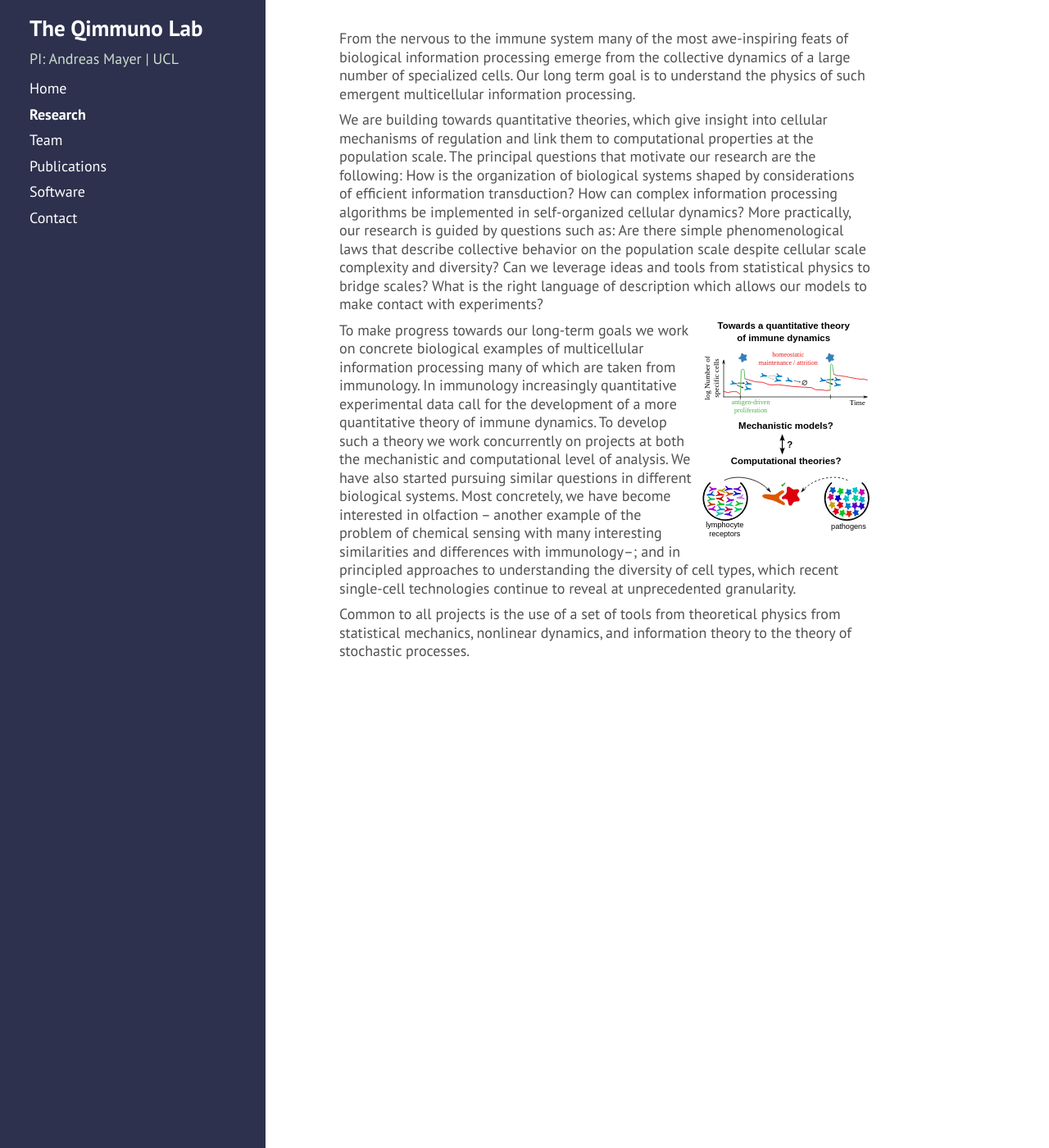
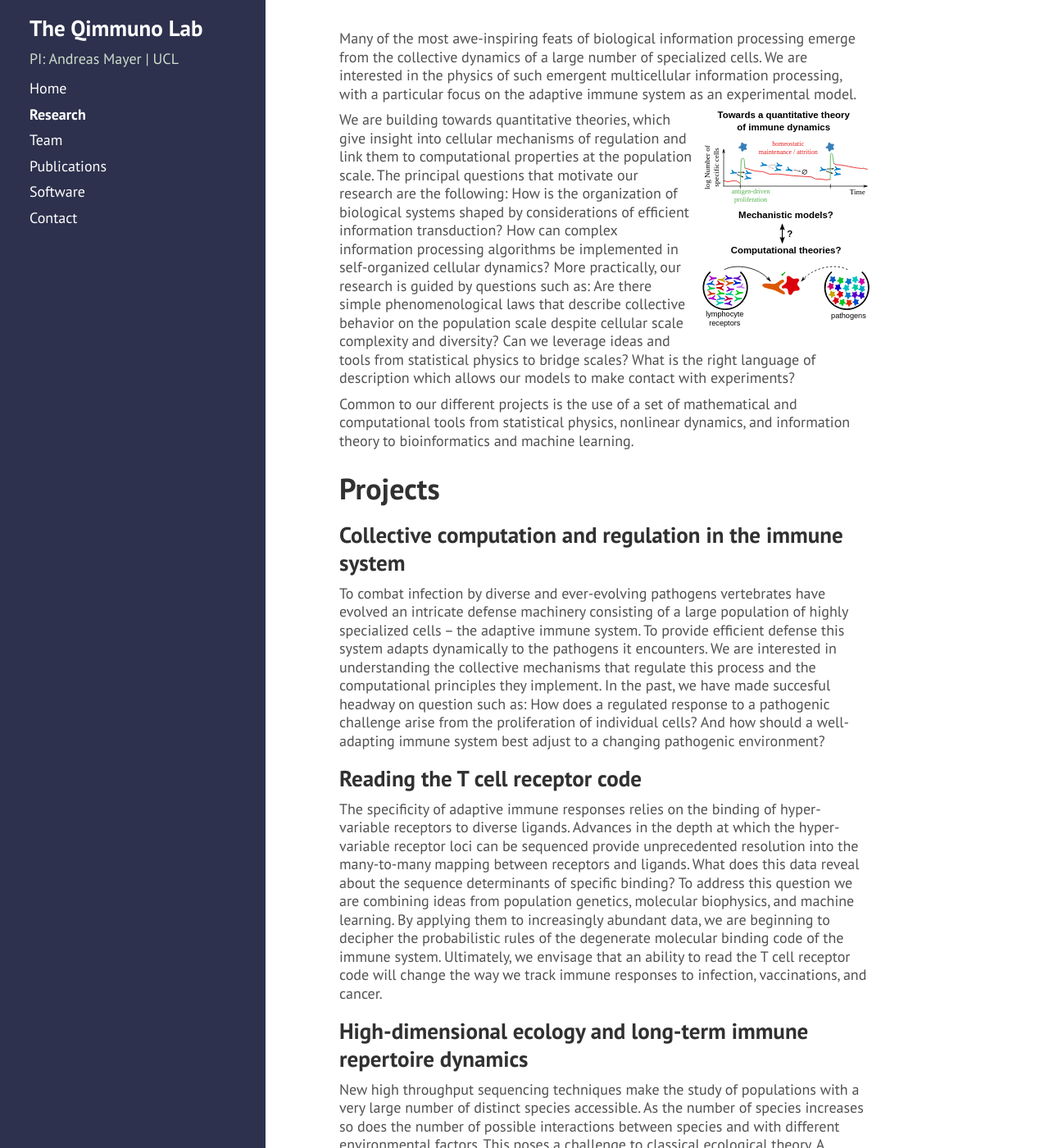
Before and after one commit to andim/andim.github.io, a Jekyll site: the page built from research.md, in a window 1280 px wide and 1400 px high. Shown: the whole window at 82% size. Built offline with Jekyll 4.4.1, drawn with Linux system fonts in a browser that asks for light colours; nearby versions of some CDN libraries; a style sheet for code colours, icons or effects is not loaded; some of the changed text lies outside the part shown.

Commit message:
updated research page with projects

```diff
--- a/research.md
+++ b/research.md
@@ -4,11 +4,26 @@ title: Research
 order: 2
 ---
 
-From the nervous to the immune system many of the most awe-inspiring feats of biological information processing emerge from the collective dynamics of a large number of specialized cells. Our long term goal is to understand the physics of such emergent multicellular information processing.
 
+Many of the most awe-inspiring feats of biological information processing emerge from the collective dynamics of a large number of specialized cells. We are interested in the physics of such emergent multicellular information processing, with a particular focus on the adaptive immune system as an experimental model.
+
+
+<img style="width:12em" src="../images/towardsqimmuno.svg" align="right">
 We are building towards quantitative theories, which give insight into cellular mechanisms of regulation and link them to computational properties at the population scale. The principal questions that motivate our research are the following: How is the organization of biological systems shaped by considerations of efficient information transduction? How can complex information processing algorithms be implemented in self-organized cellular dynamics? More practically, our research is guided by questions such as: Are there simple phenomenological laws that describe collective behavior on the population scale despite cellular scale complexity and diversity? Can we leverage ideas and tools from statistical physics to bridge scales? What is the right language of description which allows our models to make contact with experiments?
 
-<img style="width:12em" src="../images/towardsqimmuno.svg" align="right">
-To make progress towards our long-term goals we work on concrete biological examples of multicellular information processing many of which are taken from immunology. In immunology increasingly quantitative experimental data call for the development of a more quantitative theory of immune dynamics. To develop such a theory we work concurrently on projects at both the mechanistic and computational level of analysis. We have also started pursuing similar questions in different biological systems. Most concretely, we have become interested in olfaction -- another example of the problem of chemical sensing with many interesting similarities and differences with immunology--; and in principled approaches to understanding the diversity of cell types, which recent single-cell technologies continue to reveal at unprecedented granularity.
+Common to our different projects is the use of a set of mathematical and computational tools from statistical physics, nonlinear dynamics, and information theory to bioinformatics and machine learning.
 
-Common to all projects is the use of a set of tools from theoretical physics from statistical mechanics, nonlinear dynamics, and information theory to the theory of stochastic processes.
+# Projects
+
+## Collective computation and regulation in the immune system
+
+To combat infection by diverse and ever-evolving pathogens vertebrates have evolved an intricate defense machinery consisting of a large population of highly specialized cells -- the adaptive immune system. To provide efficient defense this system adapts dynamically to the pathogens it encounters. We are interested in understanding the collective mechanisms that regulate this process and the computational principles they implement. In the past, we have made succesful headway on question such as: How does a regulated response to a pathogenic challenge arise from the proliferation of individual cells? And how should a well-adapting immune system best adjust to a changing pathogenic environment?
+
+
+## Reading the T cell receptor code
+
+The specificity of adaptive immune responses relies on the binding of hyper-variable receptors to diverse ligands. Advances in the depth at which the hyper-variable receptor loci can be sequenced provide unprecedented resolution into the many-to-many mapping between receptors and ligands. What does this data reveal about the sequence determinants of specific binding? To address this question we are combining ideas from population genetics, molecular biophysics, and machine learning. By applying them to increasingly abundant data, we are beginning to decipher the probabilistic rules of the degenerate molecular binding code of the immune system. Ultimately, we envisage that an ability to read the T cell receptor code will change the way we track immune responses to infection, vaccinations, and cancer.
+
+## High-dimensional ecology and long-term immune repertoire dynamics
+
+New high throughput sequencing techniques make the study of populations with a very large number of distinct species accessible. As the number of species increases so does the number of possible interactions between species and with different environmental factors. This poses a challenge to classical ecological theory. A possible modeling framework is provided by statistical physics: we can hope to understand the collective behavior of such populations using effective models, where stochastic forces account for the net effect of myriad interactions. We have applied this Langevin approach to the dynamics of the human T cell repertoire, which provides an experimentally accessible model system of great practical importance. We have pioneered an approach that links pseudotemporal snapshots of immune composition in people of different ages to underlying dynamics, and have provided evidence that dynamics early in life leave a life-long imprint on repertoire organization.
```
